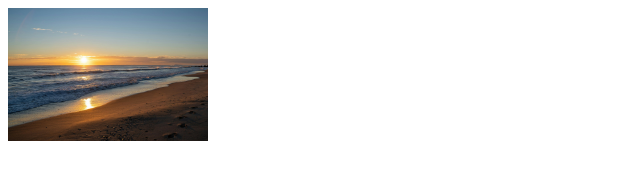
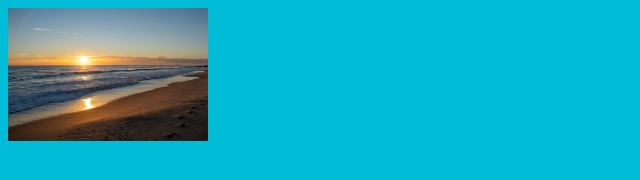
Before and after one commit to hivax-esc/Trabajo-compu, a plain HTML site: page Ej6.html in a window 1280 px wide. Shown: the whole page, without its empty margins (0-640 px from the left). Drawn offline with Linux system fonts and the light colour scheme.

Commit message:
Update Ej6.html

```diff
--- a/Ej6.html
+++ b/Ej6.html
@@ -5,7 +5,7 @@
 </head>
   <style>
     body {
-      background-color: #00BCD44;
+      background-color: #00BCD7;
     }
   </style>
 <body>
```
